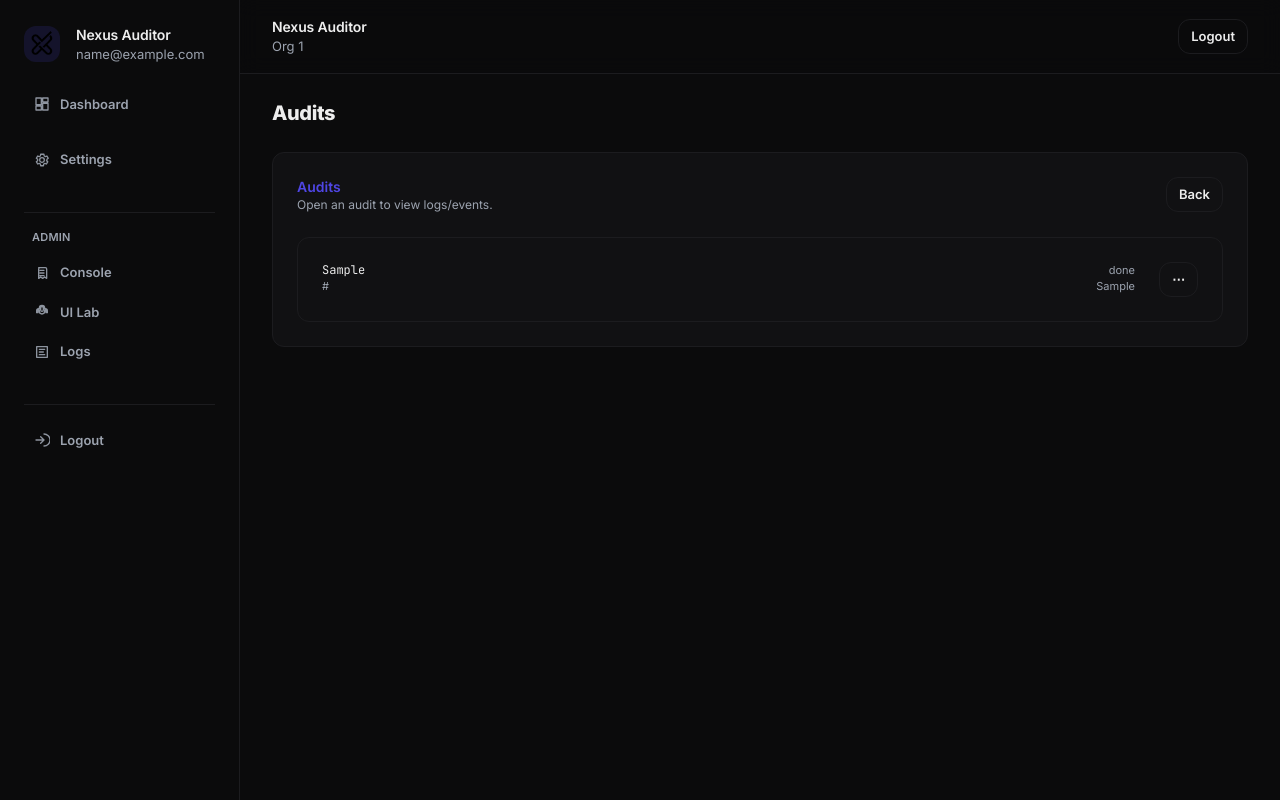
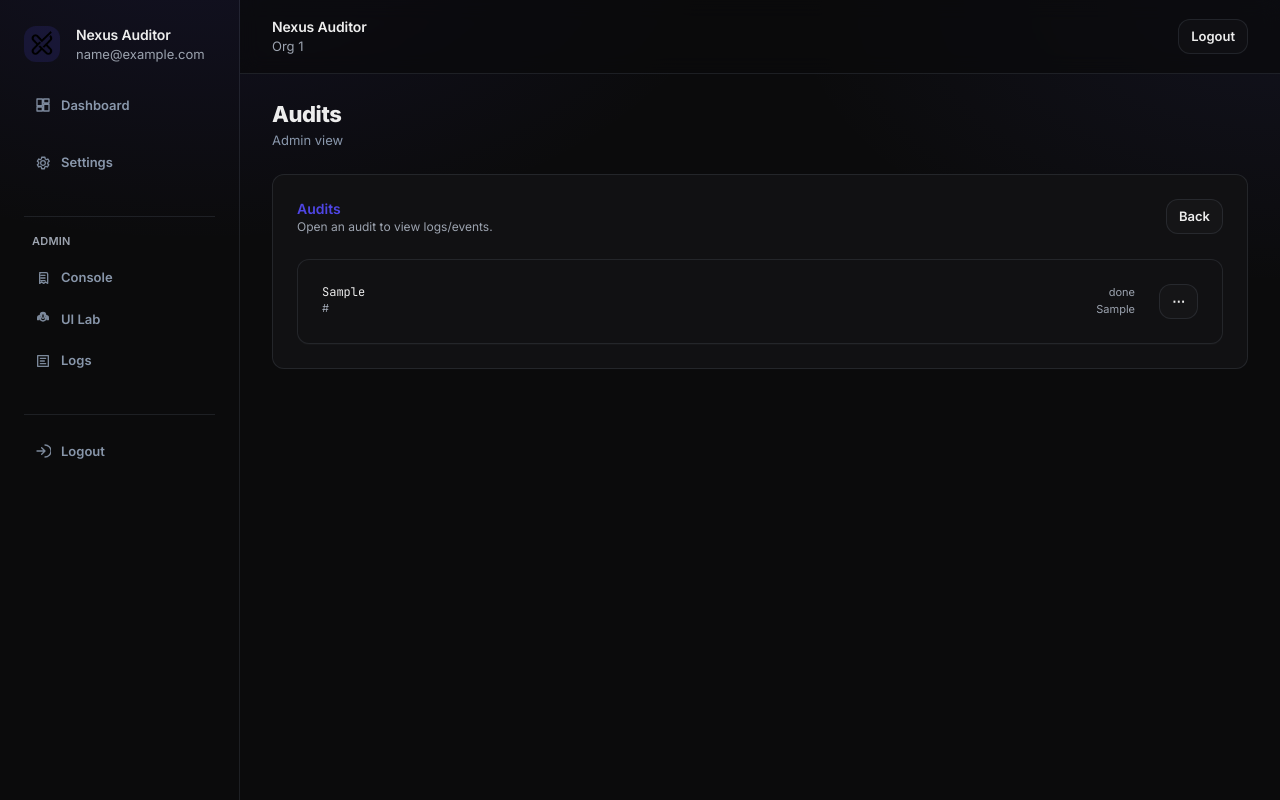
Before and after one commit to AsafeTork/Nexus-Auditor, a Flask app: page /admin/audits in a window 1280 px wide. Run offline with Flask 3, Linux system fonts and the light colour scheme; a user stored in the database is signed in; tables that the repository leaves empty hold one stand-in row (values such as "Sample post"); some libraries are stand-ins or nearby versions.

Commit message:
ui: premium polish (tokens, sidebar active, hierarchy, subtle personality)

```diff
--- a/nexus/templates/admin/audit_detail.html
+++ b/nexus/templates/admin/audit_detail.html
@@ -1,5 +1,6 @@
 {% extends "layout.html" %}
 {% set title = "Audit detail" %}
+{% set subtitle = audit.id %}
 {% block content %}
 <div class="letterhead">
   <div class="flex items-start justify-between gap-6">
--- a/nexus/templates/admin/audits.html
+++ b/nexus/templates/admin/audits.html
@@ -1,5 +1,6 @@
 {% extends "layout.html" %}
 {% set title = "Audits" %}
+{% set subtitle = "Admin view" %}
 {% block content %}
 <div class="letterhead">
   <div class="flex items-start justify-between gap-6">
--- a/nexus/templates/admin/home.html
+++ b/nexus/templates/admin/home.html
@@ -1,5 +1,6 @@
 {% extends "layout.html" %}
 {% set title = "Admin" %}
+{% set subtitle = "Diagnostics and defaults" %}
 {% block content %}
 <div class="letterhead">
   <div class="flex items-start justify-between gap-6">
--- a/nexus/templates/admin/logs.html
+++ b/nexus/templates/admin/logs.html
@@ -1,5 +1,6 @@
 {% extends "layout.html" %}
 {% set title = "Logs" %}
+{% set subtitle = "Support and diagnostics" %}
 {% block content %}
 <div class="letterhead">
   <div class="flex items-start justify-between gap-6">
--- a/nexus/templates/admin/ui_lab.html
+++ b/nexus/templates/admin/ui_lab.html
@@ -1,5 +1,6 @@
 {% extends "layout.html" %}
 {% set title = "UI Lab" %}
+{% set subtitle = "Quick UI review" %}
 {% block content %}
 <div class="letterhead">
   <div class="flex flex-col md:flex-row md:items-center md:justify-between gap-6">
--- a/nexus/templates/dashboard/home.html
+++ b/nexus/templates/dashboard/home.html
@@ -1,9 +1,13 @@
 {% extends "layout.html" %}
 {% set title = "Dashboard" %}
+{% set subtitle = "Run audits. Manage sites. Stay focused." %}
+{% block page_actions %}
+  <a class="btn-primary" href="#sites">New audit</a>
+{% endblock %}
 {% block content %}
 <div class="flex flex-col gap-6">
   <!-- Primary card: create site + run audits -->
-  <section class="card" id="sites">
+  <section class="card card-focus" id="sites">
     <div class="flex items-start justify-between gap-6">
       <div class="min-w-0">
         <div class="section-title">Run an audit</div>
--- a/nexus/templates/layout.html
+++ b/nexus/templates/layout.html
@@ -17,7 +17,8 @@
     :root{
       --app-bg: #0B0B0C;
       --app-surface: #111113;
-      --app-border: #1C1C1F;
+      --app-surface2: #141416;
+      --app-border: rgba(148,163,184,.14);
       --app-text: #EDEDED;
       --app-muted: #9CA3AF;
       --accent: #4F46E5;
@@ -27,9 +28,15 @@
     }
 
     /* Utility classes (avoid heavy Tailwind rewrites) */
-    .bg-app{ background: var(--app-bg); color: var(--app-text); }
+    .bg-app{
+      background:
+        radial-gradient(900px 520px at 15% -10%, rgba(79,70,229,.11), rgba(11,11,12,0) 62%),
+        radial-gradient(900px 520px at 100% 0%, rgba(99,102,241,.08), rgba(11,11,12,0) 55%),
+        var(--app-bg);
+      color: var(--app-text);
+    }
     .bg-surface{ background: var(--app-surface); }
-    .bg-surface2{ background: var(--app-surface); }
+    .bg-surface2{ background: var(--app-surface2); }
     .border-app{ border-color: var(--app-border); }
     .text-muted{ color: var(--app-muted); }
     .text-brand-2{ color: var(--accent); }
@@ -44,14 +51,24 @@
       font-size: 13px;
       font-weight: 600;
       line-height: 1;
-      transition: transform .12s ease, background .12s ease, border-color .12s ease, opacity .12s ease;
+      transition: transform .2s ease, background .2s ease, border-color .2s ease, opacity .2s ease, box-shadow .2s ease;
       user-select: none;
     }
     .btn:active{ transform: scale(.98); }
-    .btn-primary{ background: var(--accent); color: #fff; }
-    .btn-primary:hover{ opacity: .92; }
-    .btn-secondary{ background: transparent; border: 1px solid var(--app-border); color: var(--app-text); }
-    .btn-secondary:hover{ background: rgba(255,255,255,.03); }
+    .btn-primary{
+      background: linear-gradient(135deg, rgba(79,70,229,1), rgba(99,102,241,1));
+      color: #fff;
+      border: 1px solid rgba(255,255,255,.10);
+    }
+    .btn-primary:hover{ opacity: .96; transform: translateY(-1px); box-shadow: 0 10px 26px rgba(79,70,229,.16); }
+    .btn-primary:focus{ box-shadow: 0 0 0 3px rgba(79,70,229,.25); }
+
+    .btn-secondary{
+      background: rgba(255,255,255,.02);
+      border: 1px solid var(--app-border);
+      color: var(--app-text);
+    }
+    .btn-secondary:hover{ background: rgba(255,255,255,.05); border-color: rgba(148,163,184,.22); }
     .btn-danger{ background: var(--danger-weak); border: 1px solid rgba(239,68,68,.30); color: #fecaca; }
     .btn-danger:hover{ background: rgba(239,68,68,.18); }
 
@@ -69,7 +86,7 @@
     .table th{ text-align:left; font-size:11px; color: var(--app-muted); font-weight:600; padding:10px 12px; border-bottom: 1px solid var(--app-border); background: rgba(255,255,255,.01); }
     .table td{ padding:12px; vertical-align: top; border-bottom: 1px solid var(--app-border); }
     .table tr:hover td{ background: rgba(255,255,255,.02); }
-    .table-wrap{ overflow:auto; border-radius: 12px; border: 1px solid var(--app-border); background: var(--app-surface); }
+    .table-wrap{ overflow:auto; border-radius: 12px; border: 1px solid var(--app-border); background: rgba(255,255,255,.01); }
 
     .input{
       background: var(--app-surface);
@@ -91,6 +108,7 @@
       border: 1px solid var(--app-border);
       border-radius: 12px; /* rounded-xl */
       padding: 24px; /* p-6 */
+      box-shadow: 0 1px 0 rgba(255,255,255,.02);
     }
 
     /* Letterhead is kept as an alias of card (no visual variation allowed) */
@@ -138,18 +156,53 @@
     .md-render a{ color: #c7d2fe; text-decoration: underline; text-underline-offset: 3px; }
 
     /* Sidebar */
-    .nav-link{ display:flex; align-items:center; gap:10px; padding:10px 10px; border-radius: 10px; color: var(--app-muted); font-size: 13px; font-weight: 600; }
-    .nav-link:hover{ background: rgba(255,255,255,.03); color: var(--app-text); }
-    .nav-link-active{ background: var(--accent-weak); color: var(--app-text); border: 1px solid rgba(79,70,229,.25); }
+    .nav-link{
+      position: relative;
+      display:flex; align-items:center; gap:10px;
+      padding:10px 10px;
+      border-radius: 10px;
+      color: rgba(148,163,184,.92);
+      font-size: 13px;
+      font-weight: 600;
+      border: 1px solid transparent;
+      transition: background .2s ease, border-color .2s ease, color .2s ease, box-shadow .2s ease;
+    }
+    .nav-link:hover{ background: rgba(255,255,255,.04); color: var(--app-text); border-color: rgba(148,163,184,.12); }
+    .nav-link-active{
+      background: rgba(79,70,229,.12);
+      color: var(--app-text);
+      border-color: rgba(79,70,229,.28);
+      box-shadow: inset 0 0 0 1px rgba(79,70,229,.06);
+    }
+    .nav-link-active::before{
+      content:"";
+      position:absolute;
+      left:-1px;
+      top:8px;
+      bottom:8px;
+      width:3px;
+      border-radius: 999px;
+      background: linear-gradient(180deg, rgba(99,102,241,1), rgba(79,70,229,1));
+    }
 
     /* Typography hierarchy (3 levels) */
-    .page-title{ font-size: 20px; font-weight: 800; letter-spacing: -0.02em; }
+    .page-title{ font-size: 22px; font-weight: 800; letter-spacing: -0.02em; }
     .section-title{ font-size: 14px; font-weight: 600; letter-spacing: -0.01em; }
     .body-text{ font-size: 13px; font-weight: 400; color: var(--app-muted); }
+    .page-subtitle{ font-size: 13px; font-weight: 400; color: rgba(148,163,184,.92); }
 
     /* Layout helpers */
     .topbar-pad{ padding: 16px 0; }
     .page-pad{ padding: 24px 0; }
+
+    /* Focal emphasis (subtle, minimal) */
+    .card-focus{
+      border-color: rgba(79,70,229,.38);
+      box-shadow: 0 0 0 1px rgba(79,70,229,.12), 0 12px 32px rgba(0,0,0,.30);
+      background:
+        radial-gradient(900px 400px at 20% 0%, rgba(79,70,229,.12), rgba(11,11,12,0) 60%),
+        var(--app-surface);
+    }
   </style>
 </head>
 <body class="bg-app">
@@ -201,7 +254,7 @@
                 <div class="min-w-0">
                   <div class="page-title truncate">{{ title or "Dashboard" }}</div>
                   {% if subtitle %}
-                    <div class="body-text truncate">{{ subtitle }}</div>
+                    <div class="page-subtitle truncate">{{ subtitle }}</div>
                   {% endif %}
                 </div>
                 <div class="shrink-0">
```
Also changed, not shown: nexus/templates/audit/view.html (+5 -3 lines), nexus/templates/settings/home.html (+8 -2 lines), 1 other file.
